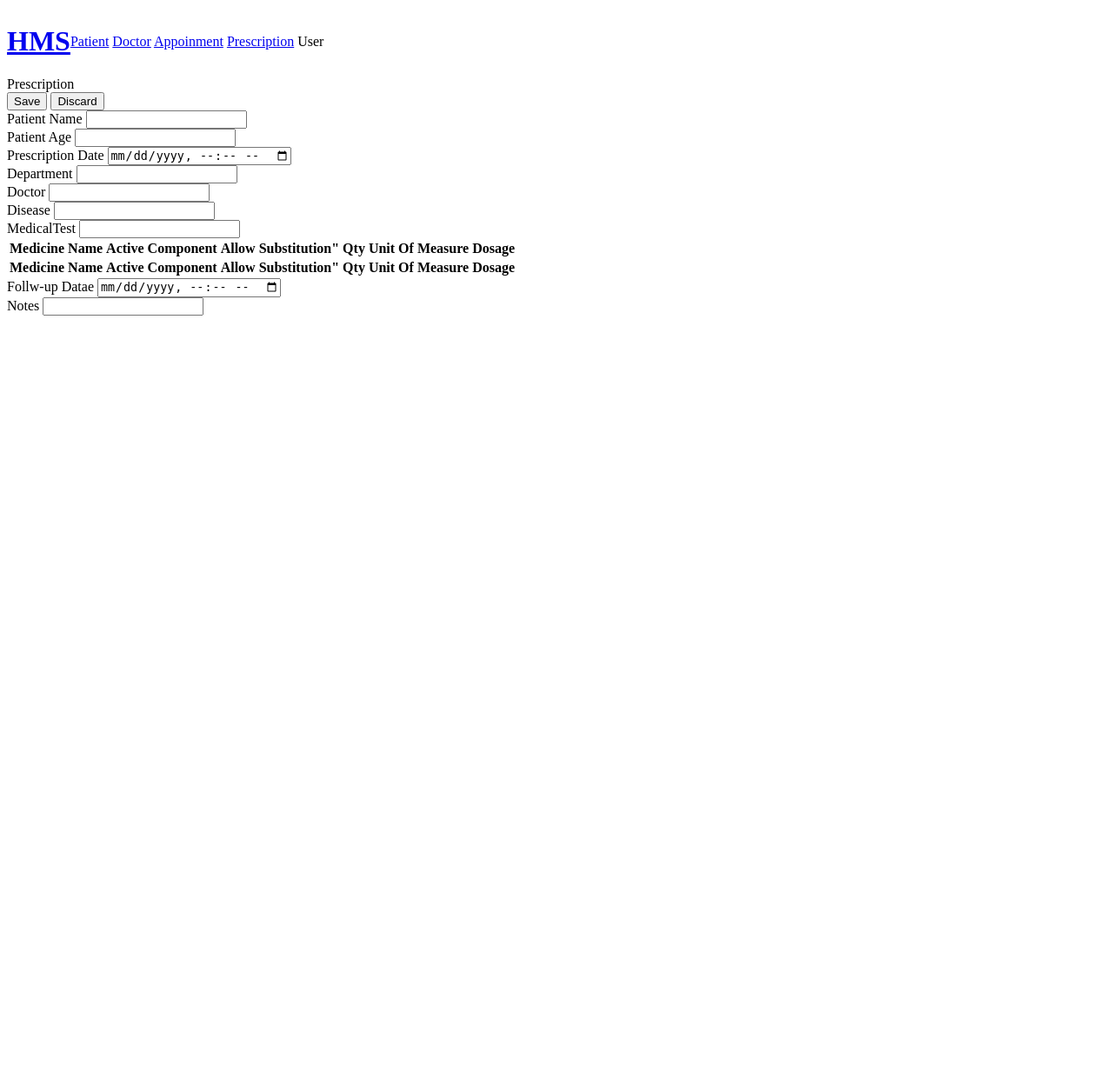
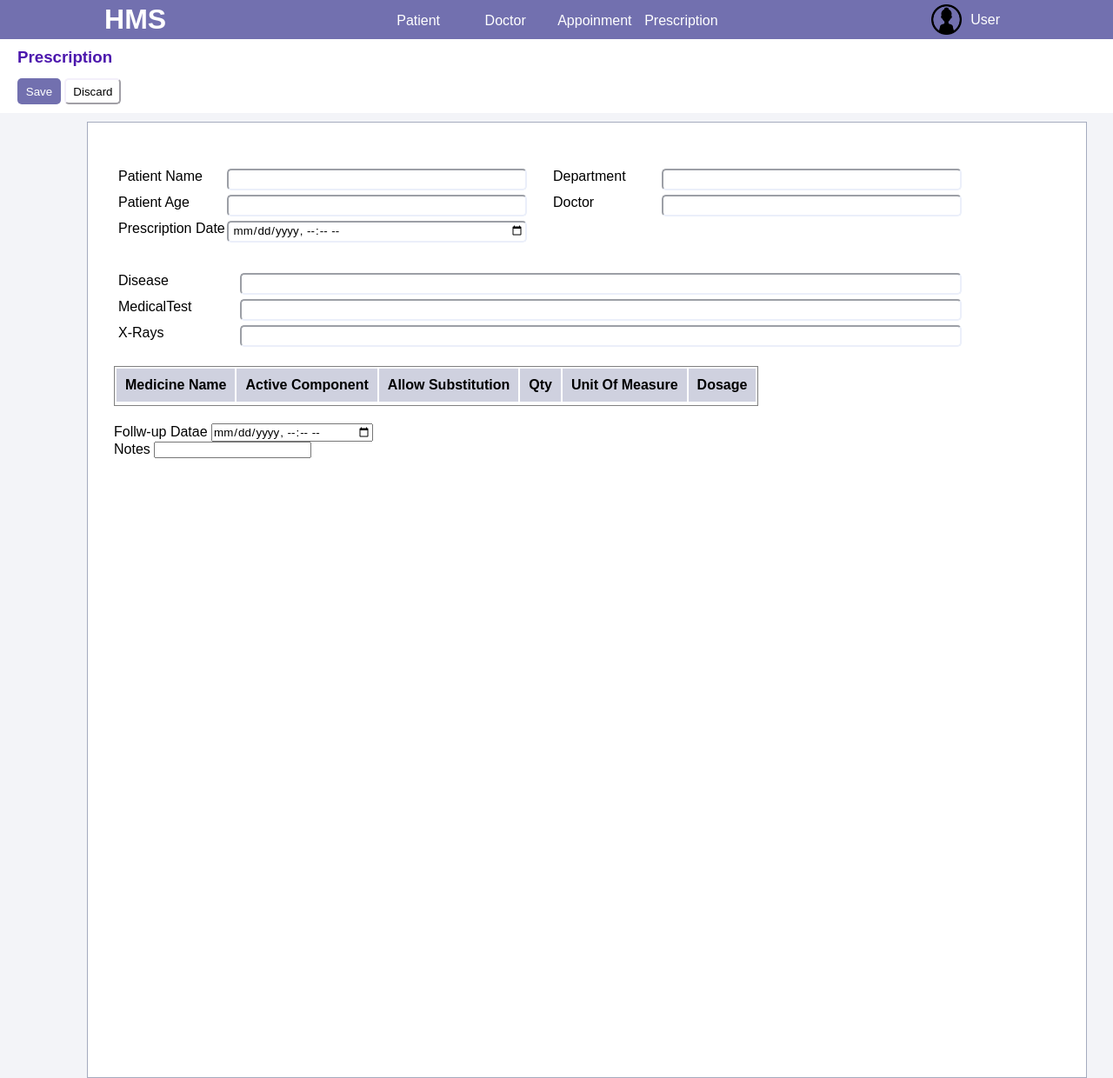
Before and after one commit to ZaYnab3handom/Clinic-Managment-System, a PHP site: page /prsecriptionView/prescriptionForm.html in a window 1280 px wide. Shown: the whole page at 87% size. Before the commit the page ends 363 px from the top, so only its background shows below. Run offline with PHP 8.4, Linux system fonts and the light colour scheme; lists and menus that the app fills with data are empty.

Commit message:
general css version 1

```diff
--- a/generalView.css
+++ b/generalView.css
@@ -1,12 +1,157 @@
+* {
+    font-family: 'Poppins', sans-serif;
+    margin: 0;
+    padding: 0;
+    box-sizing: border-box;
+    scroll-behavior: smooth;
+
+}
+
+html {
+    font-family: 'Poppins', sans-serif;
+    background-color: rgb(243, 244, 248);
+    /* background:url(download.jpg); */
+
+}
+a{
+    text-decoration: none;
+    color: white;
+}
+
+/* navBar */
 .navBar{
     display: flex;
     align-items: center;
+    justify-content: space-around;
+    height: 45px;
+    background-color: #7270af;
+    color: white;
+
+}
+.navRedirect{
+    display: flex;
+    height: 100%;
+}
+.navRedirect >span{
+    width: 100px;
+    padding: 15px 10px 10px 10px;
+    text-align: center;
+}
+.navRedirect >span:hover{
+   background-color: #4c17ad;
+}
+.usrInfo{
+    width: fit-content;
+    display: flex;
+    align-items: center;
+    justify-content: space-between;
+}
+
+/* controlPanel */
+
+.controlPanel{
+    background-color: white;
+    height:85px
+}
+.topControlPanel{
+    color: #4c17ad;
+    height: 30px;
+    padding: 10px 10px 10px 20px;
 }
 .bottomControlPanel{
         display: flex;
+        height: 40px;
+        width: 150px;
+        padding: 15px 10px 10px 20px;
+
+}
+.coloredbtn{
+    width: 50px;
+    height: 30px;
+    border-radius: 5px;
+    border: none;
+    background-color: #7270af;
+    color: white;
+}
+.whitebtn{
+    width: 65px;
+    height: 30px;
+    border-radius: 5px;
+    border-color: rgb(243, 239, 250);
+    background-color: white;
+    color: black;
 
 }
 .bcpRightSide{
-            display: flex;
+        display: flex;
+        width: 120px;
+
 
 }
+
+/* //tomove */
+.formContainer{
+    width: 1150px;
+    height:1100px;
+    margin-top:10px ;
+    padding: 40px 10px 10px 10px;
+    background-color: white;
+    margin-left: 100px;
+    border: 1px solid rgb(165, 171, 190);
+}
+.fieldGroup{
+    width: 520px;
+}
+
+.labelInput{
+ display: flex;
+ justify-content: space-between;
+ align-items: center;
+ width:500px;
+ height:25px;
+ padding: 15px;
+
+}
+.labelInput>input{
+    width: 360px;
+    height:25px;
+    border-color: rgb(235, 239, 250);
+    border-radius: 5px;
+    padding: 1px 1px 1px 5px;
+}
+.labelInput>label{
+    display: block;
+    width: 130px;
+    height:25px;
+
+}
+
+
+.patientInfo{
+    display: flex;
+    justify-content: space-between;
+    width: 1000px;
+    padding: 10px 10px 10px 10px;
+}
+.diagnosis{
+    margin-top: 10px;
+    padding: 10px 10px 10px 10px;
+}
+.medicinetable{
+    margin-top: 10px;
+    padding-left: 20px;
+}
+
+.medicinetable th {
+
+    padding: 10px 10px 10px 10px;
+    text-align: left;
+    width: fit-content;
+    height: 10px;
+    background-color: #cfd1df;
+    color: black;
+  }
+  footer{
+    margin-top: 10px;
+    padding: 10px 10px 10px 20px;
+  }
--- a/prsecriptionView/prescriptionForm.html
+++ b/prsecriptionView/prescriptionForm.html
@@ -14,66 +14,89 @@
         <a href="patient.html">
             <h1>HMS</h1>
         </a>
-        <div>
-            <nav>
-                <a href="patient.html">Patient</a>
-                <a href="doctor.html">Doctor</a>
-                <a href="appoinment.html">Appoinment</a>
-                <a href="prescriptionListView.html">Prescription</a>
+        <div style="height: 100%;">
+            <nav class="navRedirect">
+                <span> <a href="patient.html">Patient</a></span>
+                <span> <a href="doctor.html">Doctor</a></span>
+                <span> <a href="appoinment.html">Appoinment</a></span>
+                <span> <a href="prescriptionListView.html">Prescription</a></span>
             </nav>
         </div>
-        <div>
-            <img src="" alt="">
-            <span>User</span>
+        <div class="usrInfo">
+            <img src="../usr.png" style="width: 35px; height:35px;" alt="">
+            <span style="padding:0 10px 0 10px ;">User</span>
         </div>
     </div>
 
     <div class="page">
         <div class="controlPanel">
             <div class="topControlPanel">
-                <span>Prescription</span>
+                <h3>Prescription</h3>
             </div>
             <div class="bottomControlPanel">
                 <div class="bcpLeftSide">
                     <!-- <a href="prescriptionForm.html" class="button">Create</a> -->
-                <button>Save</button>
-                <button>Discard</button>
+                    <button class="coloredbtn">Save</button>
+                    <button class="whitebtn">Discard</button>
+                </div>
             </div>
 
         </div>
-        </div>
         <div class="formContainer">
             <form action="">
-                <div class="patientInfo">
-                    <div class="leftgroup">
+                <div class="patientInfo ">
+                    <div class="leftgroup fieldGroup ">
+                        <span class="labelInput">
                             <label for="patientname">Patient Name</label>
-                        <input type="text" id="patientname" name="patientname"><br>
+                            <input type="text" id="patientname" name="patientname">
+                        </span>
+
+                        <span class="labelInput">
                             <label for="patientage">Patient Age</label>
-                        <input type="text" id="patientage" name="patientage"><br>
+                            <input type="text" id="patientage" name="patientage">
+                        </span>
+                        <span class="labelInput">
                             <label for="PrescriptionDate">Prescription Date</label>
-                        <input type="datetime-local" id="PrescriptionDate" name="PrescriptionDate"><br>
+                            <input type="datetime-local" id="PrescriptionDate" name="PrescriptionDate">
+                        </span>
+
+
                     </div>
-                    <div class="rightGroup">
+                    <div class="rightGroup fieldGroup">
+                        <span class="labelInput">
                             <label for="Department">Department</label>
-                        <input type="text" id="Department" name="Department"><br>
+                            <input type="text" id="Department" name="Department">
+                        </span>
+                        <span class="labelInput">
                             <label for="Doctor">Doctor</label>
-                        <input type="text" id="Doctor" name="Doctor"><br>
+                            <input type="text" id="Doctor" name="Doctor">
+                        </span>
                     </div>
                 </div>
-                <div class="diagnosis">
+                <div class="diagnosis" >
+                    <span class="labelInput" style="width: 1000px;">
                         <label for="Disease">Disease</label>
-                        <input type="text" id="Disease" name="Disease"><br>
+                        <input type="text" id="Disease" name="Disease" style="width: 830px;">
+                    </span>
+                    <span class="labelInput" style="width: 1000px;">
                         <label for="MedicalTest">MedicalTest</label>
-                        <input type="text" id="MedicalTest" name="MedicalTest"><br>
+                        <input type="text" id="MedicalTest" name="MedicalTest" style="width: 830px;">
+                    </span>
+                    <span class="labelInput" style="width: 1000px;">
+                        <label for="xrays">X-Rays</label>
+                    <input type="text" id="xrays" name="xrays" style="width: 830px;">
+                    </span>
+
+
                 </div>
 
                 <div class="medicinetable">
-                    <table>
+                    <table style="border: 1px solid grey;">
                         <thead>
                             <tr>
                                 <th>Medicine Name</th>
                                 <th>Active Component</th>
-                            <th>Allow Substitution"</th>
+                                <th>Allow Substitution</th>
                                 <th>Qty</th>
                                 <th>Unit Of Measure</th>
                                 <th>Dosage</th>
@@ -81,12 +104,7 @@
                         </thead>
                         <tbody>
                             <tr>
-                                <th>Medicine Name</th>
-                                <th>Active Component</th>
-                                <th>Allow Substitution"</th>
-                                <th>Qty</th>
-                                <th>Unit Of Measure</th>
-                                <th>Dosage</th>
+
                             </tr>
                         </tbody>
                     </table>
```
Also changed, not shown: download.jpg (added), usr.png (added). Lines whose indentation alone changed are shown as unchanged.
